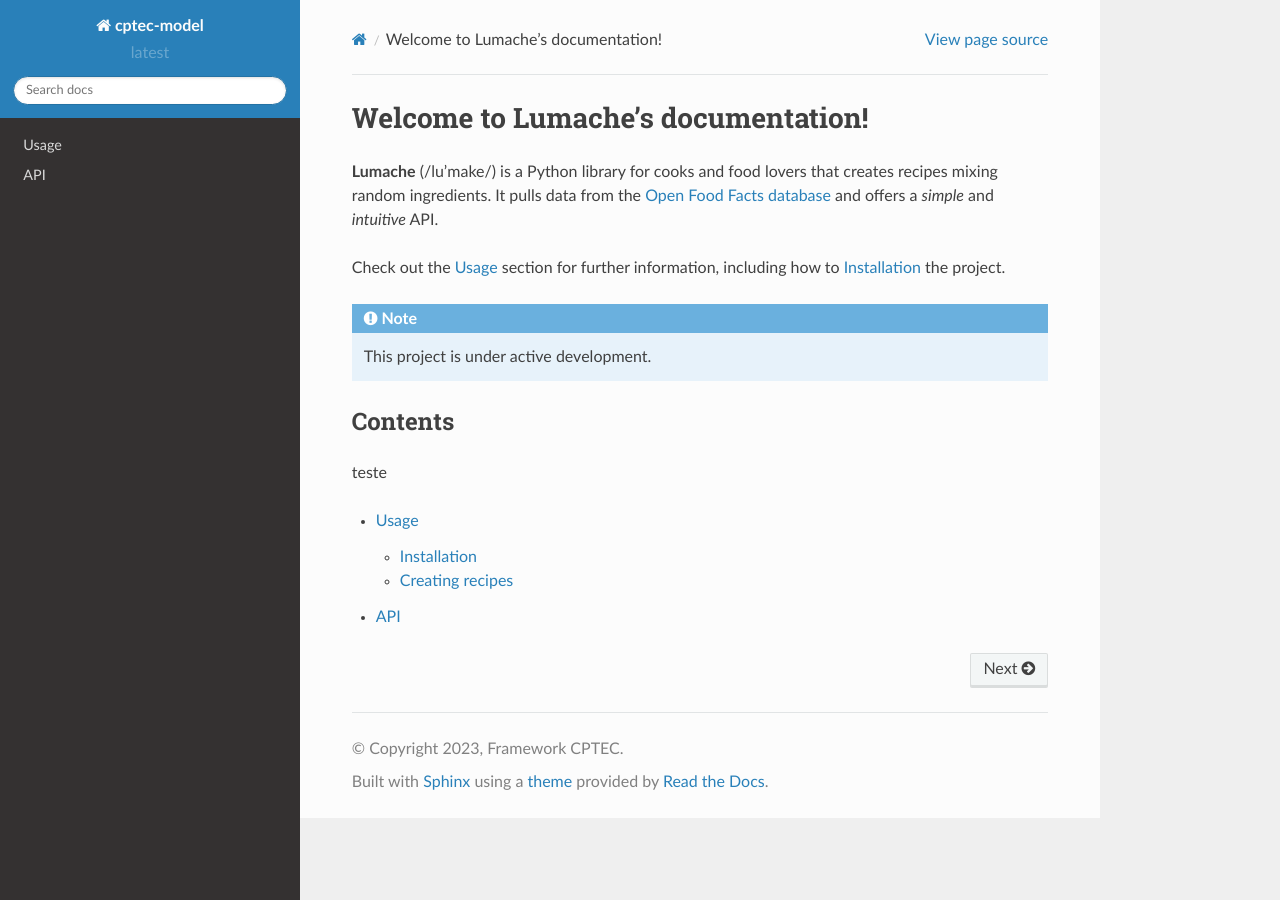
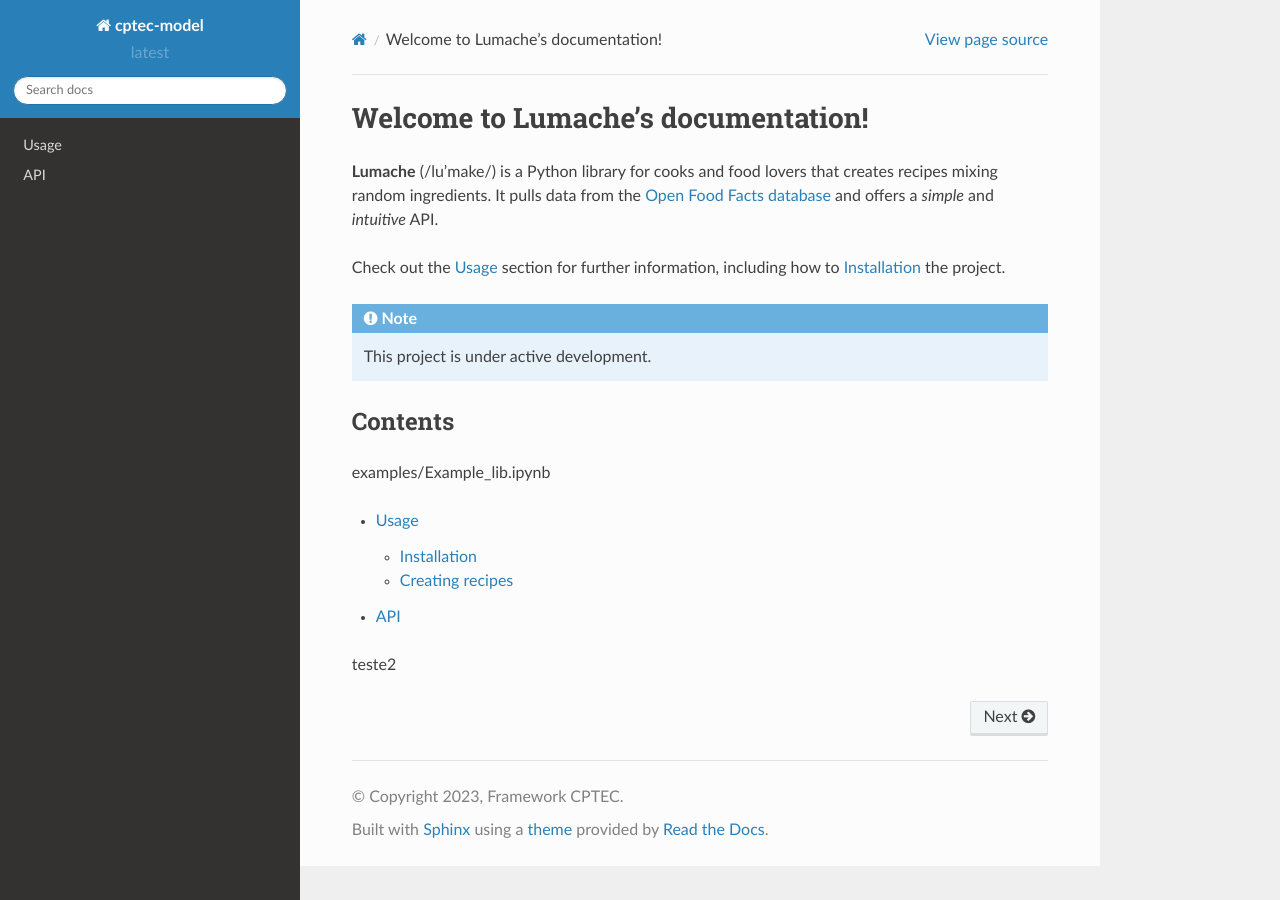
Before and after one commit to framework-CPTEC/tutorial, a Sphinx documentation site: the page built from docs/source/index.rst, in a window 1280 px wide. Built offline with Sphinx 7.4.7 and the Read the Docs theme 2.0.0, drawn with Linux system fonts in a browser that asks for light colours; pages that are not in the unit, such as notebooks, are missing from menus.

Commit message:
Add files via upload

```diff
--- a/docs/source/index.rst
+++ b/docs/source/index.rst
@@ -16,7 +16,8 @@ how to :ref:`installation` the project.
 Contents
 --------
 
-teste
+examples/Example_lib.ipynb
+
 
 .. toctree::
 
@@ -24,6 +25,8 @@ teste
    api
 
 
+teste2
+
 .. toctree::
    :maxdepth: 2
    :caption: Examples:
```
